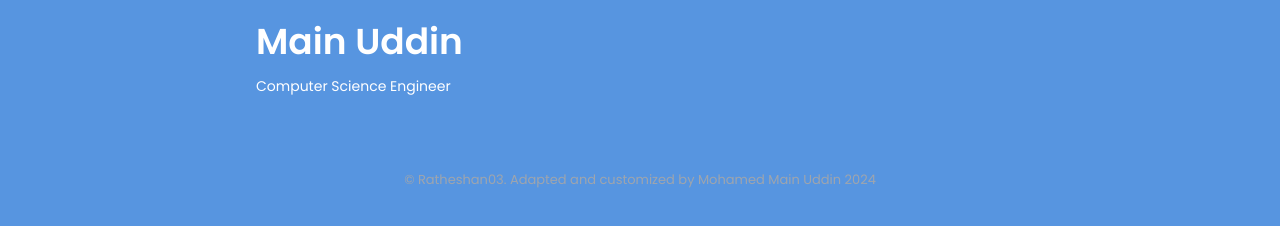
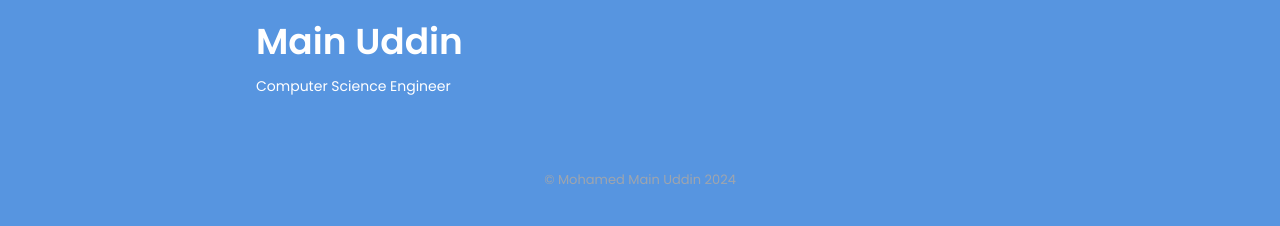
Before and after one commit to Main1010/Main1010.github.io, a plain HTML site: page index.html in a window 1280 px wide. Shown: the part 6400-6626 px from the top of the page. Drawn offline with nearby package versions, Linux system fonts and the light colour scheme.

Commit message:
Update index.html

```diff
--- a/index.html
+++ b/index.html
@@ -1071,7 +1071,7 @@
                     </a>
                 </div>
             </div>
-            <p class="footer__copy">&#169; Ratheshan03. Adapted and customized by Mohamed Main Uddin 2024</p>
+            <p class="footer__copy">&#169; Mohamed Main Uddin 2024</p>
         </div>
     </footer>
 
```
